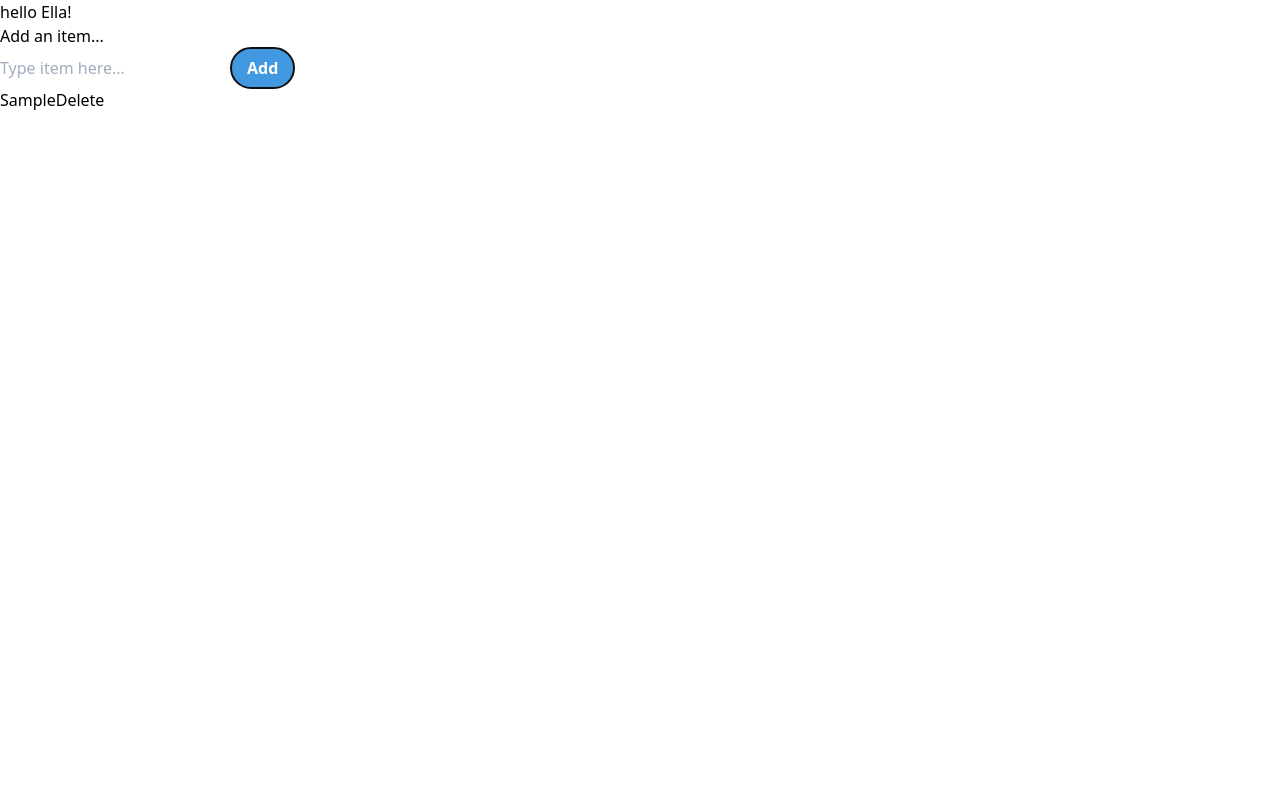
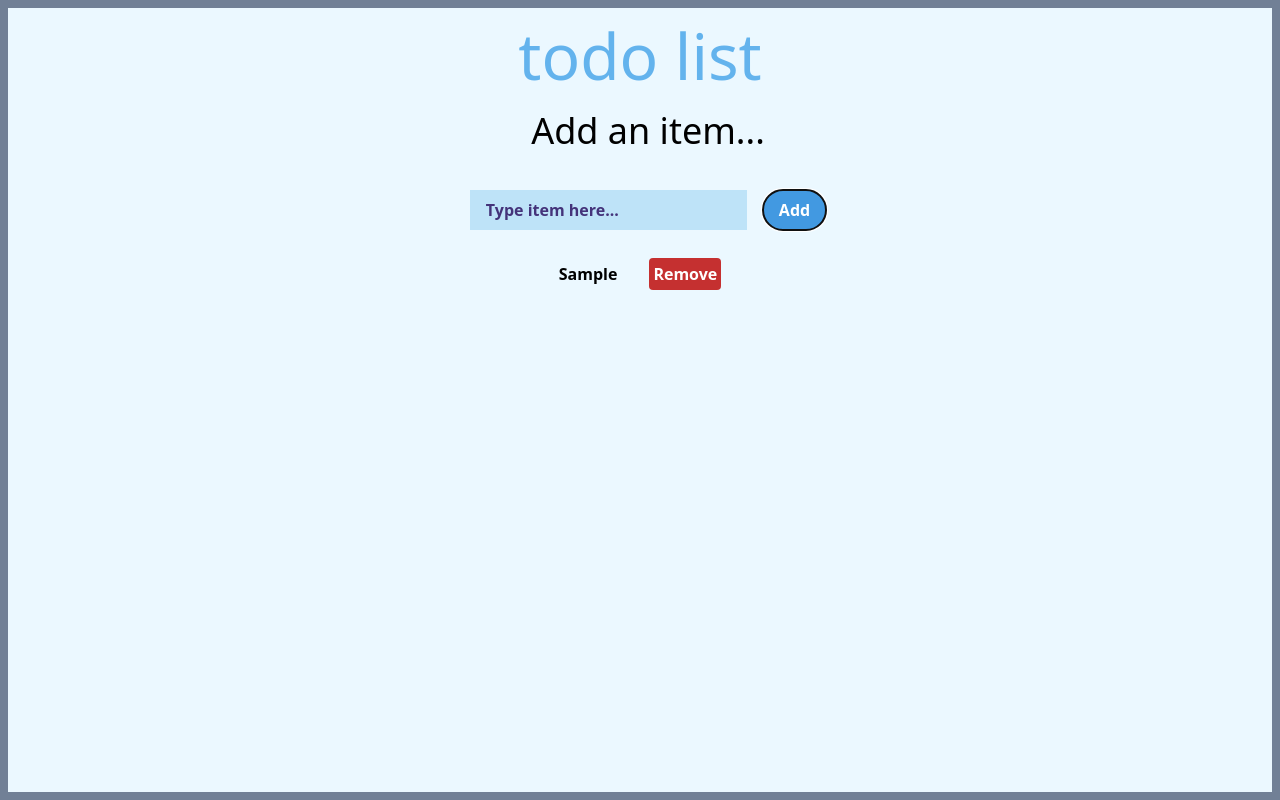
Before and after one commit to pryguy-lab/project-3, a React (Create React App) app: page / in a window 1280 px wide. Both pictures are taken after typing "Sample" into the empty fields and a click on the button "Add". Built offline with nearby package versions, Linux system fonts and the light colour scheme.

Commit message:
added some styling

```diff
--- a/src/App.js
+++ b/src/App.js
@@ -35,11 +35,15 @@ class App extends Component {
   render() {
     return (
       <div>
-        <h1>hello Ella!</h1>
-        <div>
+        <body class="border-8 border-gray-600 text-center h-screen bg-blue-100">
+          <header class="text-6xl text-blue-400">todo list</header>
+          <div class="text-4xl mb-8 ml-4">
             Add an item...
             <br />
+          </div>
+          <div>
             <input
+              class="bg-blue-200 hover:bg-blue-400 text-black font-bold py-2 px-4 mx-4 placeholder-purple-900 mb-4"
               type="text"
               placeholder="Type item here..."
               value={this.state.newItem}
@@ -55,16 +59,23 @@ class App extends Component {
             <ul>
               {this.state.list.map((item) => {
                 return (
-                <li key={item.id}>
+                  <li
+                    class="text-black font-bold text-1xl text-center"
+                    key={item.id}
+                  >
                     {item.value}
-                  <button onClick={() => this.deleteItem(item.id)}>
-                    Delete
+                    <button
+                      class="ml-8 bg-red-700 hover:bg-red-500 text-white font-bold mt-3 py-1 px-1 rounded"
+                      onClick={() => this.deleteItem(item.id)}
+                    >
+                      Remove
                     </button>
                   </li>
                 );
               })}
             </ul>
           </div>
+        </body>
       </div>
     );
   }
```
Lines whose indentation alone changed are shown as unchanged.
